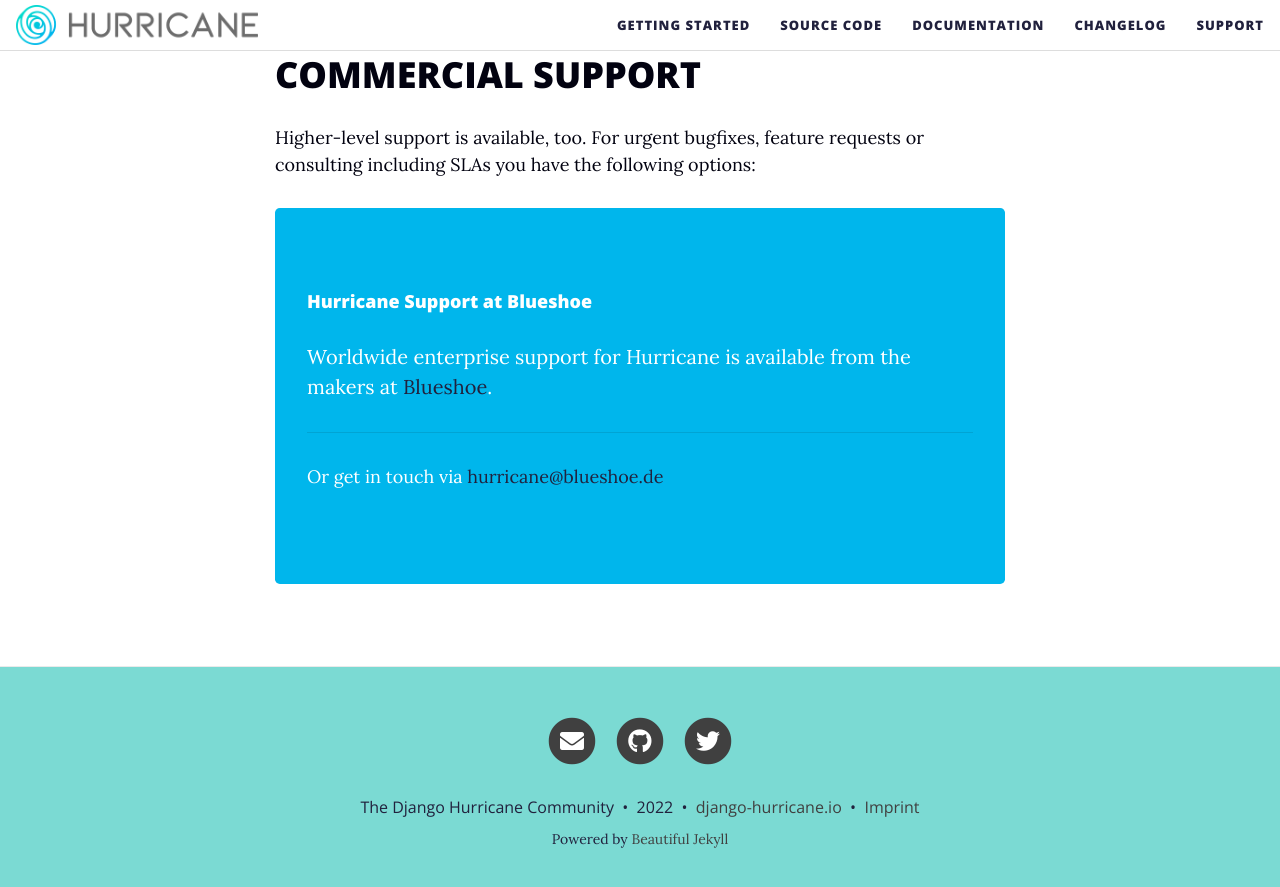
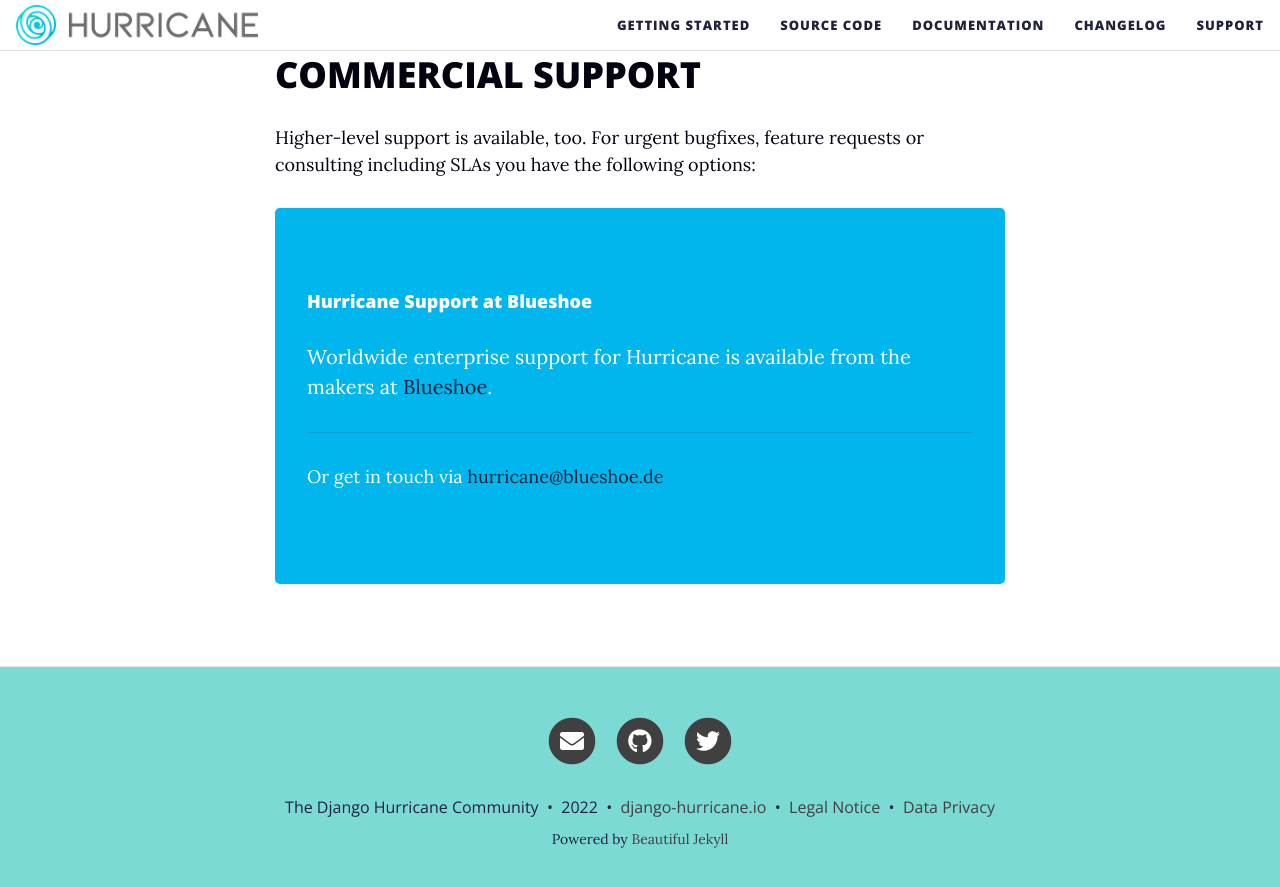
Before and after one commit to django-hurricane/django-hurricane, a Jekyll site: the page built from website/support.md, in a window 1280 px wide and 900 px high, scrolled down 777 px. Shown: the top 887 px of the window. Built offline with Jekyll 4.4.1, drawn with Linux system fonts in a browser that asks for light colours; nearby versions of some CDN libraries.

Commit message:
fix(website): promot new version; add footer link

```diff
--- a/website/_includes/footer.html
+++ b/website/_includes/footer.html
@@ -25,7 +25,11 @@
       {% endif %}
         &nbsp;&bull;&nbsp;
         <span class="author-site">
-          <a href="/legal-notice">Imprint</a>
+          <a href="/legal-notice">Legal Notice</a>
+        </span>
+        &nbsp;&bull;&nbsp;
+        <span class="author-site">
+          <a href="https://www.blueshoe.de/datenschutz/">Data Privacy</a>
         </span>
       {% if site.matomo %}
         {% if site.matomo.opt-out %}
```
Also changed, not shown: website/index.md (+1 -1 lines).
